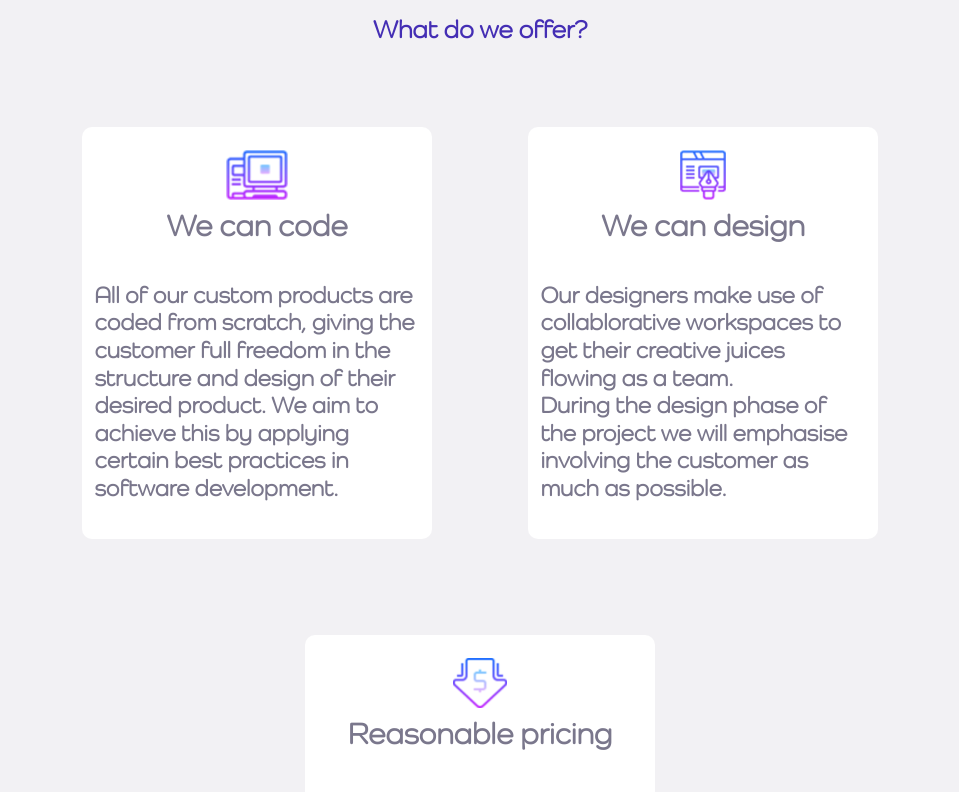
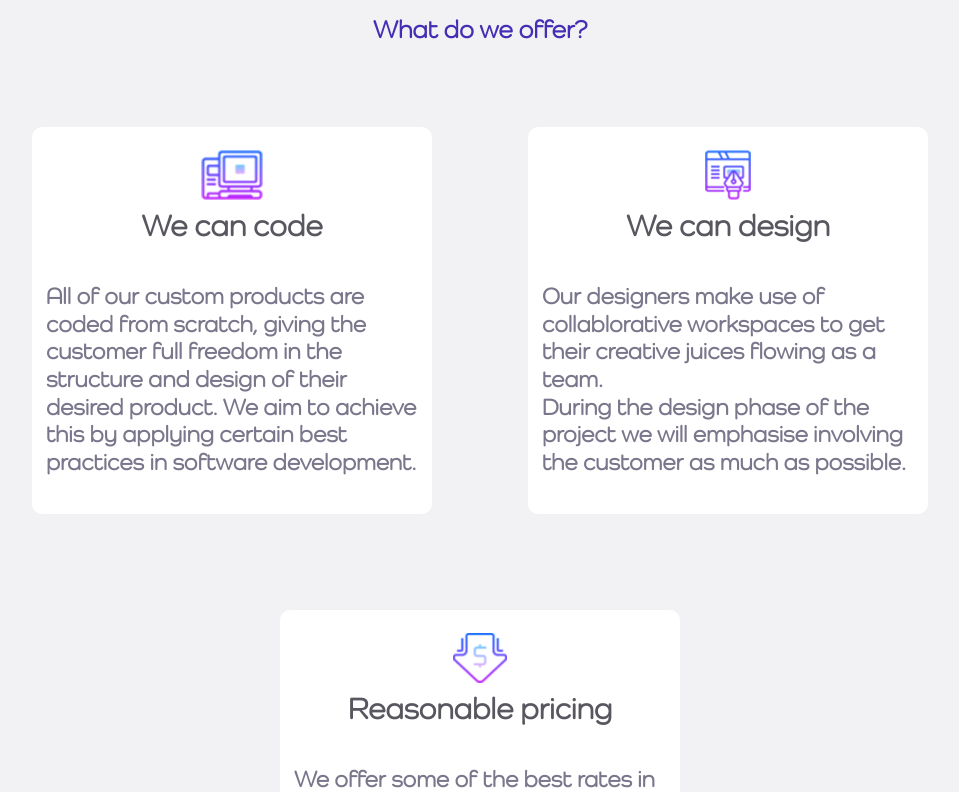
Before and after one commit to Zephyr-IT/company-website, a React (Create React App) app in the folder frontend/: page / in a window 1280 px wide. Shown: the part 648-1440 px from the top of the page, without its empty margins (165-1124 px from the left). Built offline with nearby package versions, Linux system fonts and the light colour scheme.

Commit message:
bigger text boxes

```diff
--- a/frontend/src/components/home/workflow/workflow.css
+++ b/frontend/src/components/home/workflow/workflow.css
@@ -24,7 +24,7 @@
   font-family: "Como";
   text-align: center;
   font-size: 30px;
-  color: rgb(122, 119, 140);
+  color: rgb(88, 87, 95);
   line-height: 1.2;
   height: 90px;
 }
@@ -40,7 +40,7 @@
 }
 
 .tableCol {
-  max-width: 350px;
+  max-width: 400px;
   min-width: 300px;
   margin: 3rem;
   background: white;
```
